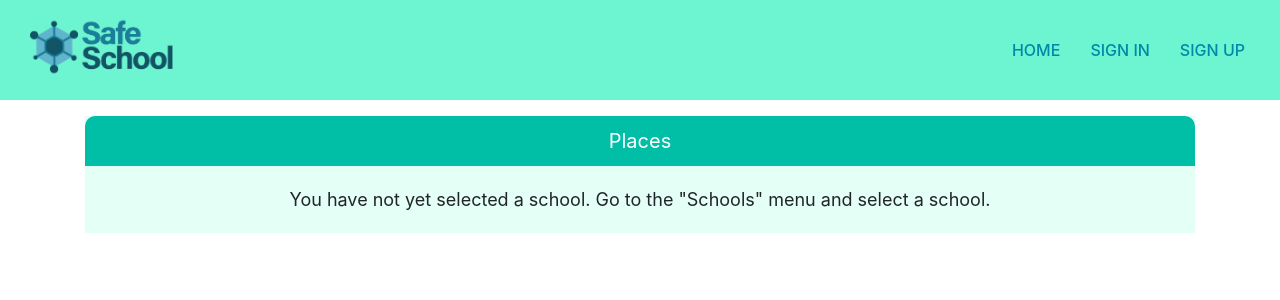
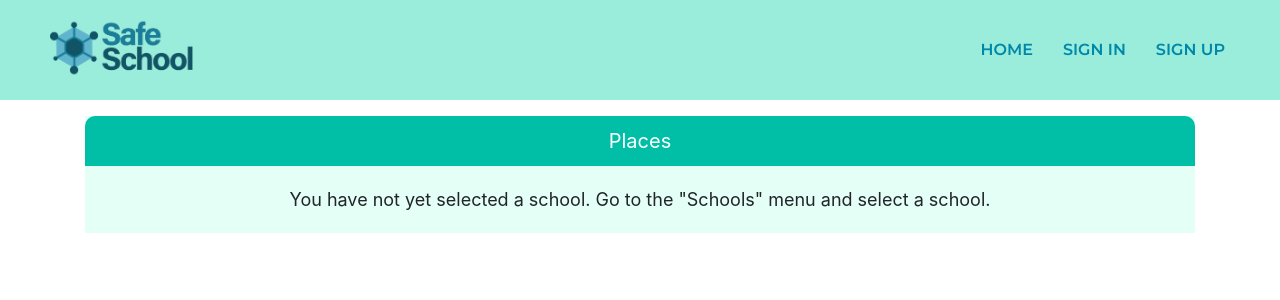
Before and after one commit to caio-k/rp2-project-webapp, a React (Create React App) app: page /place in a window 1280 px wide. Shown: the top 300 px of the page. Built offline with nearby package versions, Linux system fonts and the light colour scheme.

Commit message:
style update

```diff
--- a/src/App.css
+++ b/src/App.css
@@ -1,11 +1,15 @@
+@import url('https://fonts.googleapis.com/css2?family=Montserrat:wght@600&display=swap');
+
 .site-header {
     height: 100px;
-    background-color: #6df4d1;
-    padding: 0 20px;
+    background-color: #9AECDB;
+    /*background-color: #67e6dc;*/
+    padding: 0 40px;
+    font-family: "montserrat", sans-serif;
 }
 
 .logo {
-    margin-top: 17px;
+    margin-top: 18px;
     margin-left: 10px;
 }
 
@@ -18,8 +22,7 @@
     color: #0088a9;
     text-transform: uppercase;
     text-decoration: none;
-    padding: 0 10px;
-    font-weight: 500;
+    padding: 5px 10px;
     margin: 0 5px;
 }
 
@@ -32,7 +35,7 @@
 
 .show-menu-btn {
     float: right;
-    margin-top: 17px;
+    margin-top: 22px;
     margin-right: 10px;
     letter-spacing: 5px;
     font-size: 30px;
@@ -47,7 +50,6 @@
     color: #FFFFFF;
     background-color: #0088a9;
     border-radius: 50px;
-    padding: 5px 10px;
 }
 
 #chk {
@@ -75,7 +77,7 @@
     background-color: rgba(0, 136, 169, 0.8);
 }
 
-@media screen and (max-width: 700px) {
+@media screen and (max-width: 815px) {
     .show-menu-btn, .hide-menu-btn {
         display: block;
     }
@@ -84,7 +86,7 @@
         position: fixed;
         width: 100%;
         height: 100vh;
-        background: #6df4d1;
+        background: #9AECDB;
         right: -100%;
         top: 0;
         text-align: center;
```
